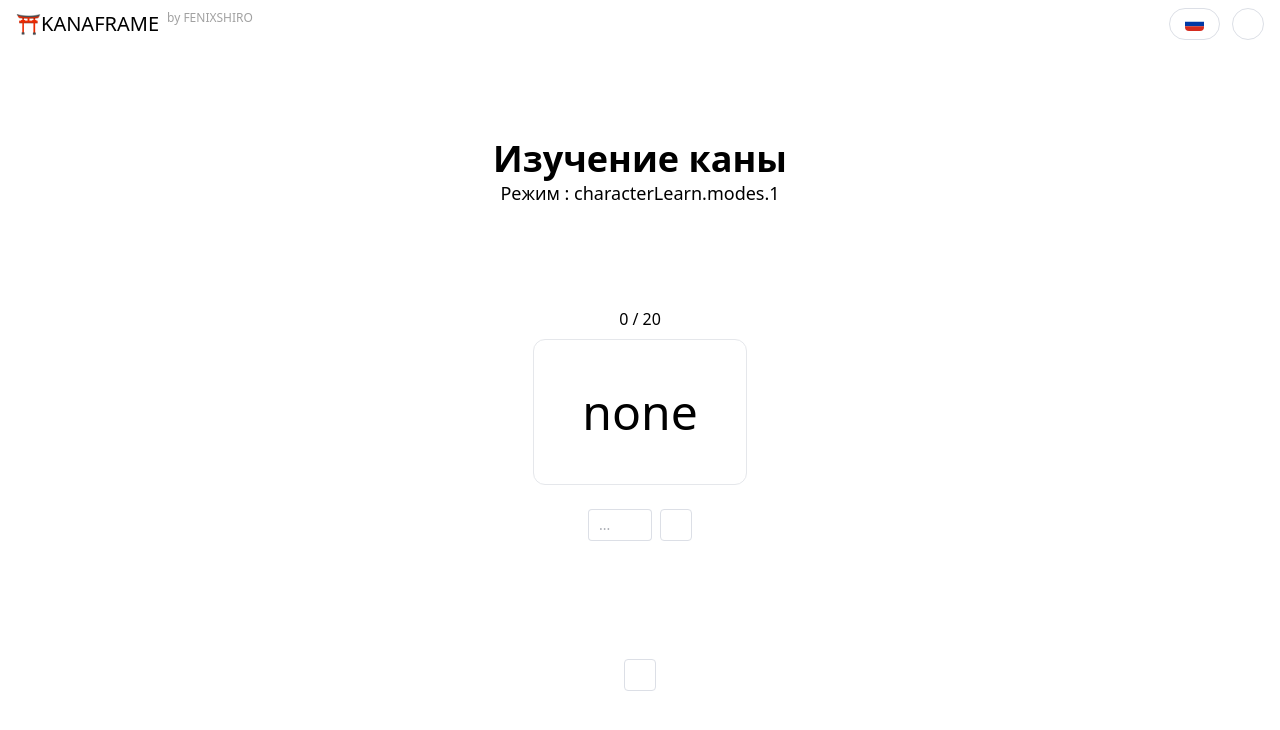
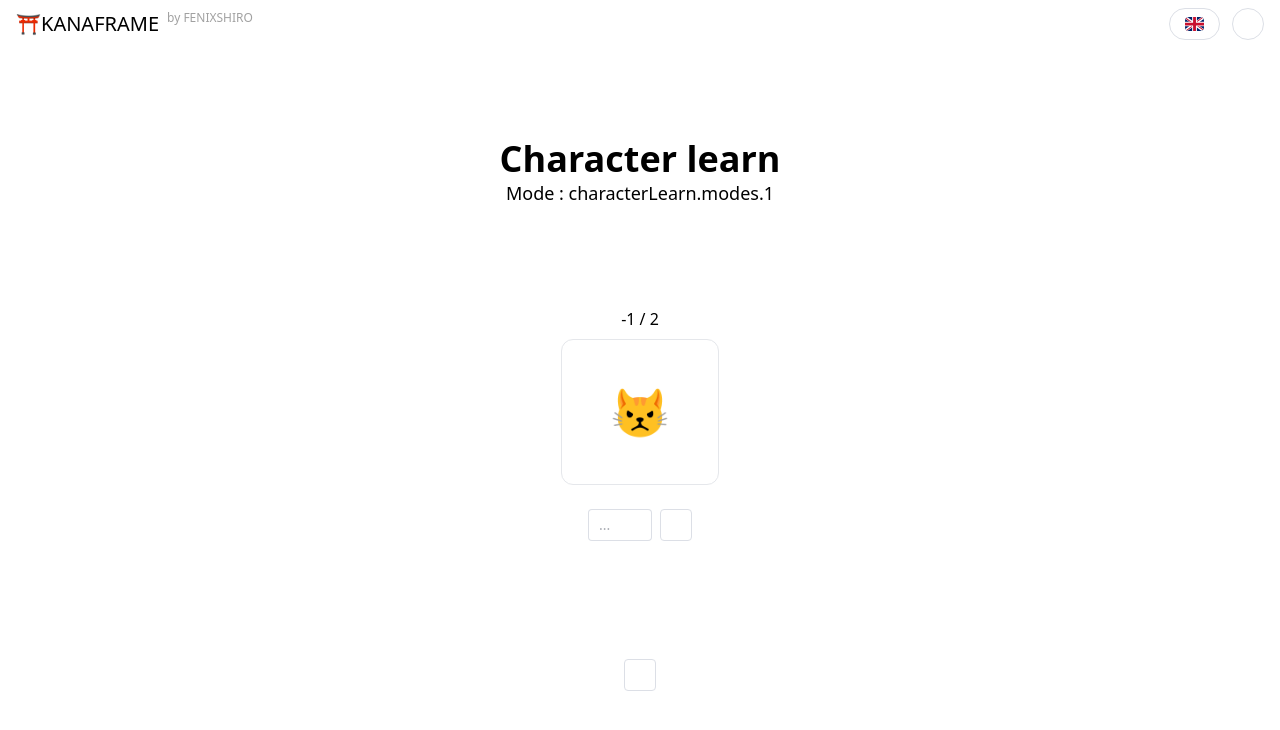
Before and after one commit to FENIXSHIRO/kanaframe, a Nuxt app: page /character-learning/1 in a window 1280 px wide. Shown: the top 730 px of the page. Built offline with nearby package versions, Linux system fonts and the light colour scheme.

Commit message:
feat: end of survey handling

```diff
--- a/app/components/AnswerInput.vue
+++ b/app/components/AnswerInput.vue
@@ -2,7 +2,7 @@
 import { useQuestionStore } from '~/stores/question.store';
 
 const questionStore = useQuestionStore();
-
+const questionCount = computed(() => questionStore.getCurrentQuestionsCount);
 const answer = ref<string>('');
 
 const checkAnswer = (event?: Event | KeyboardEvent) => {
@@ -13,10 +13,18 @@ const checkAnswer = (event?: Event | KeyboardEvent) => {
     answer.value = '';
   }
 };
+
+const setNewQuestionList = () => {
+  questionStore.restartSurvey(20);
+};
 </script>
 
 <template>
-  <div class="flex w-full justify-center gap-2">
+  <div class="flex w-full justify-center">
+    <div
+      v-if="questionCount.position && questionCount.from"
+      class="flex gap-2"
+    >
       <el-input
         v-model="answer"
         style="width: 64px"
@@ -28,6 +36,17 @@ const checkAnswer = (event?: Event | KeyboardEvent) => {
         @click="checkAnswer"
       />
     </div>
+
+    <div
+      v-else
+      class="flex"
+    >
+      <ElButton
+        :icon="ElIconRefreshRight"
+        @click="setNewQuestionList"
+      />
+    </div>
+  </div>
 </template>
 
 <style>
--- a/app/components/CharacterViewport.vue
+++ b/app/components/CharacterViewport.vue
@@ -4,12 +4,26 @@ import { useQuestionStore } from '~/stores/question.store';
 const questionStore = useQuestionStore();
 
 const questionCount = computed(() => questionStore.getCurrentQuestionsCount);
+
+const resumeStatus = computed(() => {
+  if (questionStore.listState.correct > questionStore.listState.wrong) return '😸';
+  if (questionStore.listState.correct < questionStore.listState.wrong) return '😿';
+  return '😾';
+});
 </script>
 
 <template>
   <div class="flex flex-col items-center gap-2">
-    <div class="">
+    <div v-if="questionCount.position && questionCount.from">
       {{ questionCount.position }} / {{ questionCount.from }}
+    </div>
+
+    <div
+      v-else
+      class="flex gap-2"
+    >
+      <span>✅ <span class="text-green-700">{{ questionStore.listState.correct }}</span></span>
+      <span>❌ <span class="text-red-800">{{ questionStore.listState.wrong }}</span></span>
     </div>
 
     <div
@@ -19,7 +33,7 @@ const questionCount = computed(() => questionStore.getCurrentQuestionsCount);
         '!border-red-800': questionStore.currentQuestion.status == 'wrong',
       }"
     >
-      {{ questionStore.currentQuestion?.question?.label ?? 'none' }}
+      {{ questionStore.currentQuestion?.question?.label ?? resumeStatus }}
 
       <div
         v-if="questionStore.currentQuestion.status == 'wrong'"
--- a/app/pages/character-learning/[mode].vue
+++ b/app/pages/character-learning/[mode].vue
@@ -2,14 +2,18 @@
 import AnswerInput from '~/components/AnswerInput.vue';
 import CharacterViewport from '~/components/CharacterViewport.vue';
 import { useQuestionStore } from '~/stores/question.store';
+import type { Modes } from '~~/shared/types/Modes';
 
 const route = useRoute();
 const { t } = useI18n();
 const questionStore = useQuestionStore();
 
 // eslint-disable-next-line @typescript-eslint/no-explicit-any
-questionStore.setQuestionList(route.params.mode as any, 20);
-questionStore.setCurrentQuestion();
+const currentMode: Modes['characterLearn'] = route.params.mode as any;
+
+if (!questionStore.questionList) {
+  questionStore.startNewSurvey(currentMode, 2);
+}
 </script>
 
 <template>
@@ -24,6 +28,7 @@ questionStore.setCurrentQuestion();
 
       <div class="flex flex-col justify-center gap-6">
         <CharacterViewport />
+
         <AnswerInput />
       </div>
 
--- a/app/pages/character-learning/index.vue
+++ /dev/null
@@ -1,13 +0,0 @@
-<script lang="ts" setup>
-
-</script>
-
-<template>
-  <div>
-    a
-  </div>
-</template>
-
-<style>
-
-</style>
--- a/app/stores/question.store.ts
+++ b/app/stores/question.store.ts
@@ -6,18 +6,25 @@ import { shuffleArray } from '~~/shared/utils/Shuffle';
 
 export const useQuestionStore = defineStore('questionStore', {
   state: (): QuestionsState => ({
-    questionAmount: 0,
     questionList: null,
+    currentMode: 'hiragana',
     currentQuestion: {
       question: null,
       status: 'none',
     },
+    listState: {
+      questionAmount: 0,
+      correct: 0,
+      wrong: 0,
+    },
   }),
   getters: {
     getCurrentQuestionsCount(): { position: number, from: number } {
+      const currentQuestionCount = this.currentQuestion.question ? 1 : 0;
+
       return {
-        position: (this.questionList?.length ?? -1) + 1,
-        from: this.questionAmount,
+        position: (this.questionList?.length ?? -1) + currentQuestionCount,
+        from: this.listState.questionAmount,
       };
     },
   },
@@ -30,7 +37,13 @@ export const useQuestionStore = defineStore('questionStore', {
       const clampedAmount = Math.min(kana.length, amount);
       const characterSet = shuffleArray(kana).slice(0, clampedAmount);
 
-      this.questionAmount = clampedAmount;
+      this.currentMode = mode;
+
+      this.listState = {
+        questionAmount: clampedAmount,
+        correct: 0,
+        wrong: 0,
+      };
 
       switch (mode) {
         case 'hiragana':
@@ -67,10 +80,37 @@ export const useQuestionStore = defineStore('questionStore', {
       }
     },
 
+    finishSurvey() {
+      this.listState.questionAmount = 0;
+
+      this.currentQuestion = {
+        question: null,
+        status: 'none',
+      };
+    },
+
     setCurrentQuestion() {
       this.currentQuestion.status = 'none';
-      if (!this.questionList || !this.questionList.length) return;
+
+      if (!this.questionList) return;
+
+      if (!this.questionList.length) {
+        this.finishSurvey();
+        return;
+      }
+
       this.currentQuestion.question = this.questionList.pop()!;
+    },
+
+    startNewSurvey(mode: Modes['characterLearn'] = 'hiragana',
+      amount: number) {
+      this.setQuestionList(mode, amount);
+      this.setCurrentQuestion();
+    },
+
+    restartSurvey(amount: number) {
+      this.setQuestionList(this.currentMode, amount);
+      this.setCurrentQuestion();
     },
 
     answerQuestion(answer: string) {
@@ -84,8 +124,10 @@ export const useQuestionStore = defineStore('questionStore', {
         () => {
           if (!answerIsCorrect && this.currentQuestion.question) {
             this.questionList?.unshift(this.currentQuestion.question);
+            this.listState.wrong++;
           }
 
+          this.listState.correct++;
           this.setCurrentQuestion();
         },
         answerIsCorrect ? 500 : 2000,
--- a/nuxt.config.ts
+++ b/nuxt.config.ts
@@ -45,7 +45,7 @@ export default defineNuxtConfig({
   },
 
   i18n: {
-    defaultLocale: 'ru',
+    defaultLocale: 'en',
     locales: [
       { code: 'en', name: 'English', file: 'en.json' },
       { code: 'ru', name: 'Russian', file: 'ru.json' },
--- a/shared/types/Question.ts
+++ b/shared/types/Question.ts
@@ -1,13 +1,18 @@
 export type Question = {
-    label: string,
-    answer: string,
-}
+  label: string,
+  answer: string
+};
 
 export type QuestionsState = {
-    questionList: Question[] | null
-    currentQuestion: {
-        question: Question | null
-        status: 'none' | 'correct' | 'wrong'
-    }
-    questionAmount: number
-}
+  questionList: Question[] | null,
+  currentMode: 'hiragana' | 'katakana' | 'mixed',
+  currentQuestion: {
+    question: Question | null,
+    status: 'none' | 'correct' | 'wrong'
+  },
+  listState: {
+    questionAmount: number,
+    correct: number,
+    wrong: number
+  }
+};
```
Lines whose indentation alone changed are shown as unchanged.
